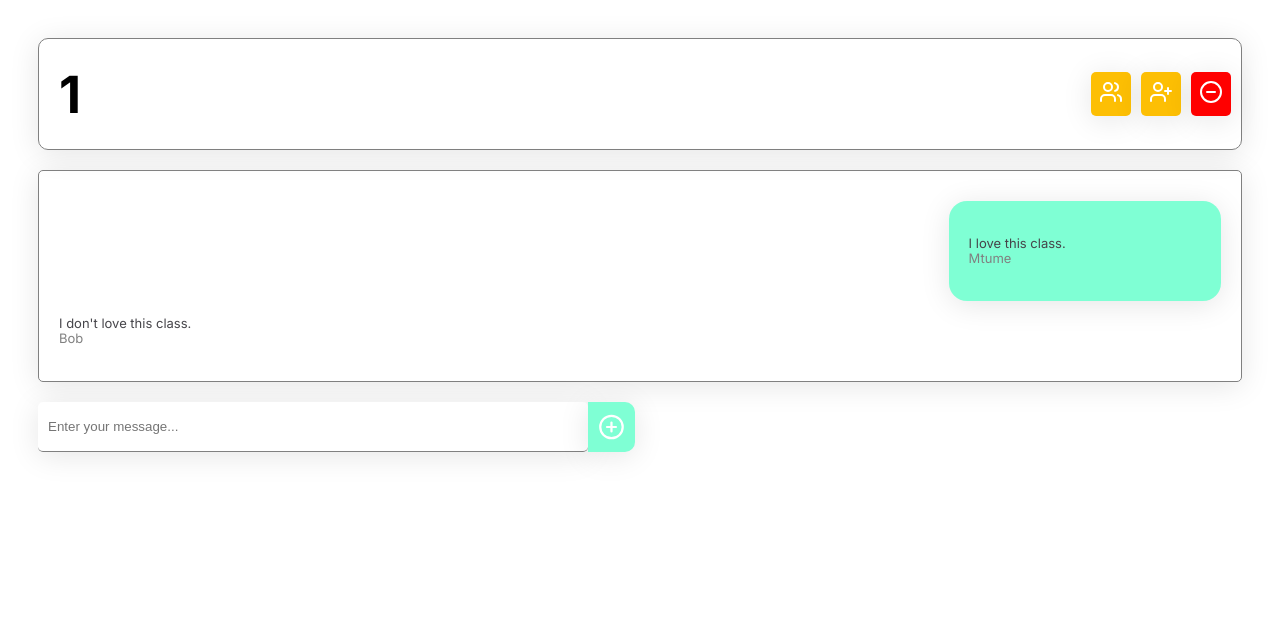
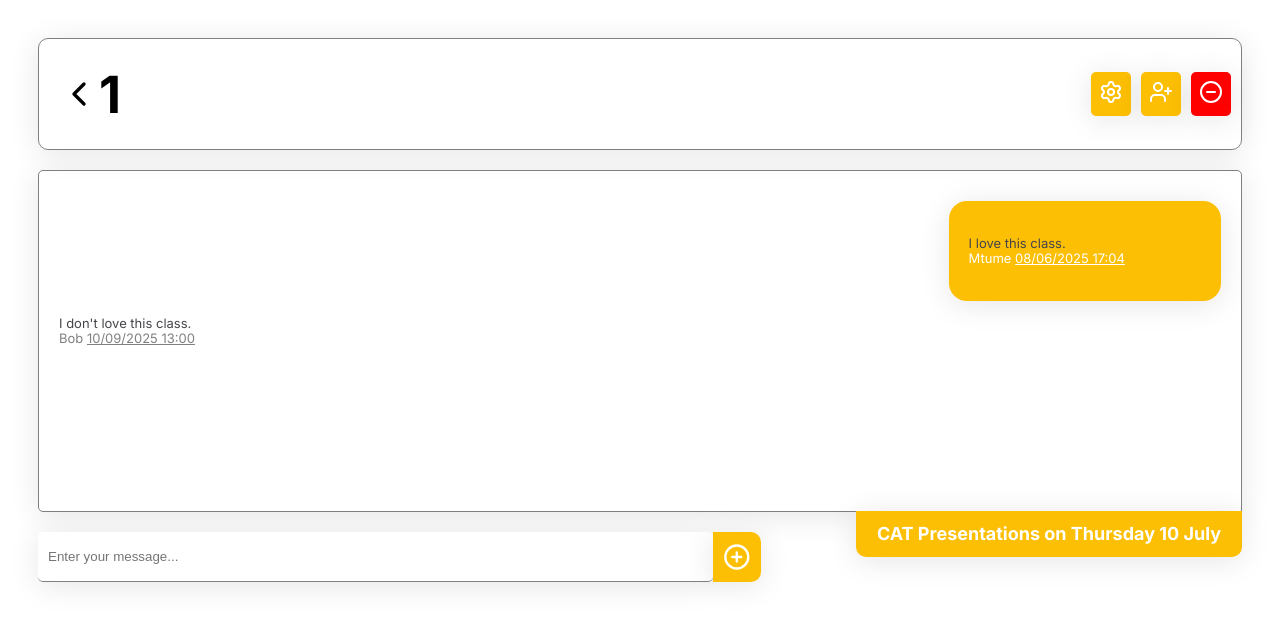
Before and after one commit to mtumae/webdevproj-StudyCircle, a React (Vite) app: page /groups/1 in a window 1280 px wide. Shown: the top 624 px of the page. Built offline with nearby package versions, Linux system fonts and the light colour scheme.

Commit message:
Sign up form and some design changes plus newGroup array

```diff
--- /dev/null
+++ b/src/Forms.css
@@ -0,0 +1,31 @@
+.signup{
+    display: grid;
+
+    width: 65%;
+    margin: auto;
+    box-shadow: 0 4px 30px rgba(0, 0, 0, 0.1);
+    border-radius: 10px;
+    border: 1px solid gray;
+}
+
+.signup>h1{
+    text-align: center;
+}
+
+.signup>p{
+    text-align: center;
+    justify-self: center;
+    font-size: small;
+    cursor: pointer;
+}
+
+
+
+.grid-box{
+    display: grid;
+}
+
+.grid-box>p{
+    font-size: 13px;
+    color: gray;
+}
--- a/src/Groups.css
+++ b/src/Groups.css
@@ -26,18 +26,22 @@ html{
     width: 20%;
     text-wrap: 20%;
     border-radius: 18px;
-    background-color: aquamarine;
+    color: white;
+    font-style: bold;
+
+    background-color: #fdbf04;
 }
 
 
 
 .chat-box{
     padding: 20px;
-    border-radius: 5px;
+    border-radius: 5px 5px 0px 5px;
     box-shadow: 0 4px 30px rgba(0, 0, 0, 0.1);
     border: 1px solid gray;
     margin-top: 20px;
-    height: auto;
+    height: 300px;
+    overflow-y: auto;
 }
 
 .userlbl{
@@ -46,11 +50,25 @@ html{
     margin-top: -18px;
 }
 
+.back-arrow{
+    cursor: pointer;
+}
+
+.back-arrow:hover{
+    color: #fdbf04;
+    transition: 0.3s;
+}
 .header{
     display: flex;
     border: 1px solid gray;
     box-shadow: 0 4px 30px rgba(0, 0, 0, 0.1);
 }
+
+.title{
+    display: flex;
+    align-items: center;
+}
+
 
 .title>a{
     margin-top: -40px;
@@ -83,7 +101,7 @@ html{
 button{
     padding: 8px;
     font-weight: bold;
-    background-color: aquamarine;
+    background-color: #fdbf04;
     height: 30%;
     box-shadow: 0 4px 30px rgba(0, 0, 0, 0.1);
     border: none;
@@ -95,23 +113,51 @@ button{
 .banner{
     position: absolute;
     justify-self: left;
-    background-color: aquamarine;
+    background-color: #fdbf04;
 }
 
 .input-box{
-
-    display: flex;
+    display: grid;
+    grid-template-columns: auto auto;
     z-index: 50;
     right: 0;
     margin-right: 3%;
     margin-top: 20px;
-    width: 50%;
-    align-self: center;
+    width: 100%;
+}
+
+.time-text{
+    font-size: small;
+    text-decoration: underline;
 
 }
 
+.banner{
+    font-size: small;
+    right: 0;
+    padding: 1px;
+    margin-right: 38px;
+    margin-top: -21px;
+    width: 30%;
+    border-radius: 0px 0px 10px 10px;
+    text-align: center;
+    color: white;
+    animation: slide-down;
+    animation-duration: 2s;
+    box-shadow: 0 4px 30px rgba(0, 0, 0, 0.1);
+}
+
+@keyframes slide-down {
+    from{height:0%}
+    to{height:10%}
+
+}
+.banner>h1{
+    font-size: 18px;
+}
+
 .plus-icon{
-    background-color: aquamarine;
+    background-color: #fdbf04;
     border-radius:0px 10px 10px 0px ;
     box-shadow: 0 4px 30px rgba(0, 0, 0, 0.1);
     border: 1px gray;
@@ -130,6 +176,12 @@ button{
     anim
 } */
 
+
+.input-flex-box{
+    display: flex;
+    gap: 0px;
+}
+
 input{
     padding: 10px;
     display: flex;
--- a/src/Groups.jsx
+++ b/src/Groups.jsx
@@ -1,7 +1,7 @@
 import './Groups.css'
 import { useNavigate, useParams } from 'react-router-dom'
 import { useState } from 'react'
-import { CirclePlus } from 'lucide-react'
+import { CirclePlus, ChevronLeft, Settings } from 'lucide-react'
 //import icons from lucide
 
 
@@ -11,7 +11,7 @@ export default function Groups() {
   const navigate = useNavigate()
   const[msg, setMsg]=useState("")
   const [copy, setCopy]=useState('')
-  const[oldmessages]=useState([{user:"Mtume", msg:"I love this class.", file:null}, {user:"Bob", msg:"I don't love this class."}])//populate with messages from object
+  const[oldmessages]=useState([{user:"Mtume", time:"08/06/2025 17:04", msg:"I love this class.", file:null}, {user:"Bob", time:"10/09/2025 13:00", msg:"I don't love this class."}])//populate with messages from object
   const[newmessages, setNewMessages]=useState([""])
 
 
@@ -32,30 +32,31 @@ export default function Groups() {
     }
   }
 
+  function backHome(){
+    navigate("/")
+  }
+
 
   function onEnter(e){
       if (e.key === 'Enter') {
-        const msgobj = {user:"Mtume", msg:msg}
+        const now = new Date()
+        const msgobj = {user:"Mtume", msg:msg, time:now.toLocaleDateString()+" "+now.toLocaleTimeString()}
         setNewMessages(msgobj)
         oldmessages.push(msgobj)
       }
       console.log(newmessages)
   console.log("New Messages: ",newmessages)
   }
-
-
-
-
-
   return (
     <>
-    <div class="header">
+    <div className="header">
         <div class="title">
+          <ChevronLeft onClick={backHome} className='back-arrow' size={40}/>
           <h1>{params.label}</h1>
         </div>
         <div class="flex-box">
           <button>
-            <svg xmlns="http://www.w3.org/2000/svg" width="24" height="24" viewBox="0 0 24 24" fill="none" stroke="currentColor" stroke-width="2" stroke-linecap="round" stroke-linejoin="round" class="lucide lucide-users-icon lucide-users"><path d="M16 21v-2a4 4 0 0 0-4-4H6a4 4 0 0 0-4 4v2"/><path d="M16 3.128a4 4 0 0 1 0 7.744"/><path d="M22 21v-2a4 4 0 0 0-3-3.87"/><circle cx="9" cy="7" r="4"/></svg>
+            <Settings  />
           </button>
           <button onClick={InviteUser}>
             <svg xmlns="http://www.w3.org/2000/svg" width="24" height="24" viewBox="0 0 24 24" fill="none" stroke="currentColor" stroke-width="2" stroke-linecap="round" stroke-linejoin="round" class="lucide lucide-user-plus-icon lucide-user-plus"><path d="M16 21v-2a4 4 0 0 0-4-4H6a4 4 0 0 0-4 4v2"/><circle cx="9" cy="7" r="4"/><line x1="19" x2="19" y1="8" y2="14"/><line x1="22" x2="16" y1="11" y2="11"/></svg>
@@ -65,34 +66,37 @@ export default function Groups() {
           </button>
         </div>
       </div>
-
       <div class='chat-box'>
         {oldmessages.map((msg, id)=>(
 
           msg.user=="Mtume"?
-          <div key={id} class="new-message">
+          <div key={id} className="new-message">
             <p>{msg.msg}</p>
-            <p class="userlbl">{msg.user}</p>
+            <p style={{color:"white"}} class="userlbl">{msg.user} <span className='time-text'>{msg.time}</span></p>
           </div>
           :
-          <div key={id} class="message">
+          <div key={id} className="message">
             <p>{msg.msg}</p>
-            <p class="userlbl">{msg.user}</p>
+            <p  class="userlbl">{msg.user} <span className='time-text'>{msg.time}</span></p>
           </div>
         ))}
       </div>
         <div class="input-box">
+          <div className='input-flex-box'>
                 <input
                   onKeyDown={(e)=>{onEnter(e)}}
                   onChange={
                     (e)=>{
                       setMsg(e.target.value)
-
                     }}
                   id="msginput"
                   placeholder="Enter your message..."
                   />
-                <CirclePlus class="plus-icon" size={30} />
+                  <CirclePlus className="plus-icon" size={30} />
+                </div>
+                <div className='banner'>
+                    <h1>CAT Presentations on Thursday 10 July</h1>
+                </div>
         </div>
     </>
   )
--- a/src/Home.css
+++ b/src/Home.css
@@ -4,6 +4,7 @@
     box-shadow: 0 4px 30px rgba(0, 0, 0, 0.1);
     width: 50%;
     margin-left: -50px;
+    animation: slide-right 2s ease-in-out;
 
 }
 
@@ -12,6 +13,7 @@
     box-shadow: 0 4px 30px rgba(0, 0, 0, 0.1);
     width: 40%;
     margin-right: -50px;
+    animation: slide-left 3s ease-in-out;
 
 }
 
@@ -97,6 +99,8 @@
 
 }
 
+
+
 .flex{
     display: flex;
     justify-content: space-between;
@@ -142,18 +146,10 @@ input{
 select{
     border-radius: 5px;
     box-shadow: 0 4px 30px rgba(0, 0, 0, 0.1);
+}
 
 
-}
 
-.grid-box{
-    display: grid;
-}
-
-.grid-box>p{
-    font-size: x-small;
-    color: gray;
-}
 
 textarea{
     width: 100%;
@@ -164,3 +160,28 @@ textarea{
     font-family: sans-serif
 
 }
+
+
+@keyframes slide-right {
+    from {
+        transform: translateX(-100%);
+        opacity: 0;
+    }
+    to {
+        transform: translateX(0);
+        opacity: 1;
+    }
+
+}
+
+@keyframes slide-left {
+    from {
+        transform: translateX(100%);
+        opacity: 0;
+    }
+    to {
+        transform: translateX(0);
+        opacity: 1;
+    }
+
+}
--- a/src/Navbar.jsx
+++ b/src/Navbar.jsx
@@ -7,7 +7,7 @@ import { Sunrise } from 'lucide-react'
 
 export default function NavBar(){
     const date = new Date()
-    console.log(date)
+
 
 
     return(
--- /dev/null
+++ b/src/SignUp.jsx
@@ -0,0 +1,58 @@
+import './Forms.css'
+import { useNavigate } from 'react-router-dom';
+import { useState } from 'react';
+
+export default function SignUp(){
+    const [pass1, setPass1] = useState("")
+    const [pass2, setPass2] = useState("")
+    const [name, setName] = useState("")
+    const [email, setEmail] = useState("")
+    const navigate = useNavigate()
+    const [passerr, setPassErr] = useState(false)
+    const [namerr, setNamerr] = useState(false)
+    const [emailerr, setEmailerr] = useState(false)
+
+
+    function handleSubmit(e){
+        e.preventDefault();
+        const formData = new FormData(e.target)
+        const formDataobj = Object.fromEntries(formData);
+        console.log(formDataobj)
+        navigate('/')
+    }
+
+    return(
+        <div className="signup">
+            <h1>Sign Up</h1>
+            <form onSubmit={handleSubmit} method="post" id="signup-form">
+                <div className="grid-box">
+                    <label htmlFor="username">Username</label>
+                    <input onClick={()=>{setNamerr(true)}} onChange={(e)=>{setName(e.target.value)}} type="text" id="username" name="username" required />
+                    {namerr?name.length<3?<p style={{color:'red'}}>Username must be at least 3 characters long!</p>:<p style={{color:'green'}}>Username accepted</p>:<p></p>}
+                </div>
+                <div className="grid-box">
+                    <label htmlFor="email">Email</label>
+                    <input onClick={()=>{setEmailerr(true)}} onChange={(e)=>{setEmail(e.target.value)}} type="email" id="email" name="email" required />
+                    {emailerr?email.includes("@")&&email.includes(".")?<p style={{color:'green'}}>Email accepted</p>:<p style={{color:'red'}}>Invalid email!</p>:<p></p>}
+                </div>
+                <div className="grid-box">
+                    <label htmlFor="password">Password</label>
+                    <input onClick={()=>{setPassErr(true)}} onChange={(e)=>{setPass1(e.target.value)}} type="password" id="password" name="password" required />
+                </div>
+                <div className="grid-box">
+                    <label htmlFor="password-confirmation">Password Confirmation</label>
+                    <input onChange={(e)=>{setPass2(e.target.value)}} type="password" id="password-confirmation" name="password" required />
+                    {passerr?pass1!=pass2?<p style={{color:'red'}}>Passwords do not match!</p>:pass1.length>2?<p style={{color:'green'}}>Password accepted</p>:<p style={{color:'red'}}>Password is too short</p>:<p></p>}
+                </div>
+
+
+                <div style={{margin:'auto'}}>
+                    <p style={{alignSelf:'center'}}>Already have an account? Sign in</p>
+                </div>
+
+
+                <button  type="submit">Sign Up</button>
+            </form>
+        </div>
+    )
+}
--- a/src/main.jsx
+++ b/src/main.jsx
@@ -7,12 +7,15 @@ import { BrowserRouter, Routes, Route } from 'react-router-dom'
 import NavBar from './Navbar.jsx'
 import About from './About.jsx'
 import Contact from './Contact.jsx'
+import SignUp from './SignUp.jsx'
 
 
 createRoot(document.getElementById('root')).render(
     <BrowserRouter>
       <Routes>
         <Route path="/" element={<Home/>}></Route>
+        <Route path="/signup" element={<SignUp/>}></Route>
+
         <Route path="/about" element={<About/>}></Route>
         <Route path="/contact" element={<Contact/>}></Route>
         <Route path="/groups/:label" element={<Groups/>}></Route>
```
Also changed, not shown: src/Home.jsx (+17 -21 lines), src/Uploader.jsx (+26 -26 lines).
